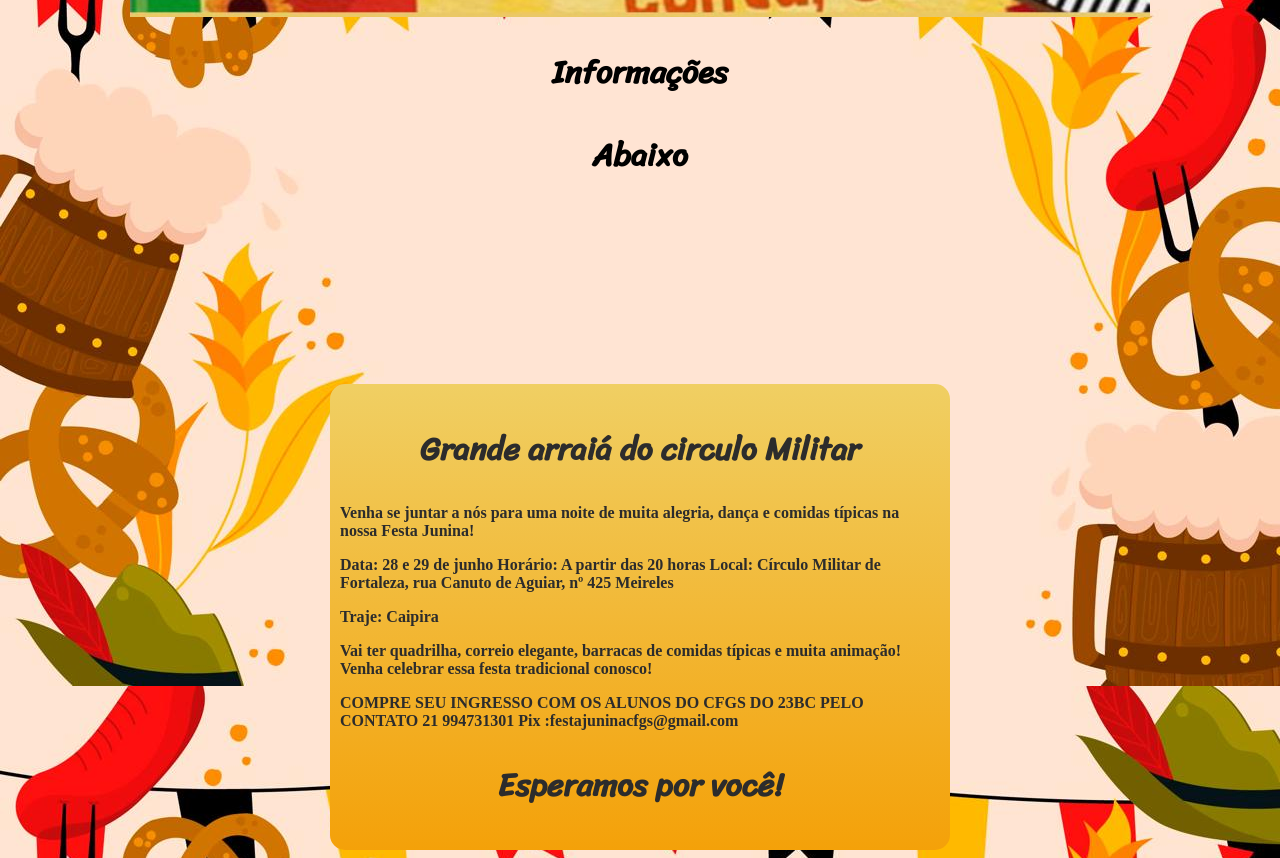
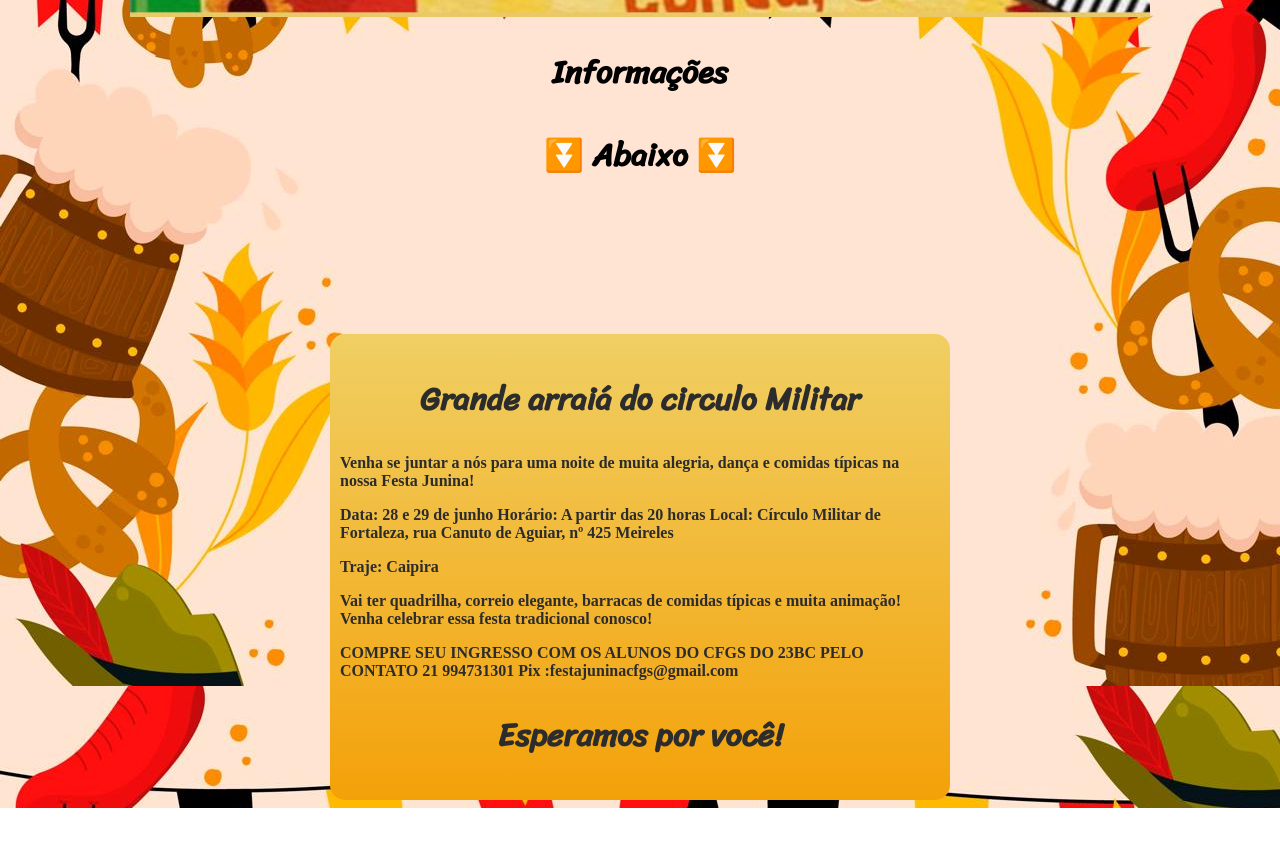
Before and after one commit to josehenriquedasilva/Projeto-Junino, a plain HTML site: page index.html in a window 1280 px wide. Shown: the part 1020-1878 px from the top of the page. After the commit the page ends 1828 px from the top, so only its background shows below. Drawn offline with Linux system fonts and the light colour scheme.

Commit message:
Atualização

```diff
--- a/index.html
+++ b/index.html
@@ -14,7 +14,7 @@
     </picture>
     <section>
         <h1>Informações</h1>
-        <h2>Abaixo</h2>
+        <h2>⏬ Abaixo ⏬</h2>
     </section>
     <main>
         <section>
--- a/style.css
+++ b/style.css
@@ -16,7 +16,6 @@ section {
 }
 
 
-
 picture img {
     display: block;
     margin: auto;
@@ -33,7 +32,7 @@ main {
     color: rgb(44, 44, 44);
     max-width: 600px;
     margin: auto;
-    margin-top: 200px;
+    margin-top: 150px;
     border-radius: 15px;
     padding: 10px;
     font-weight: bold;
```
